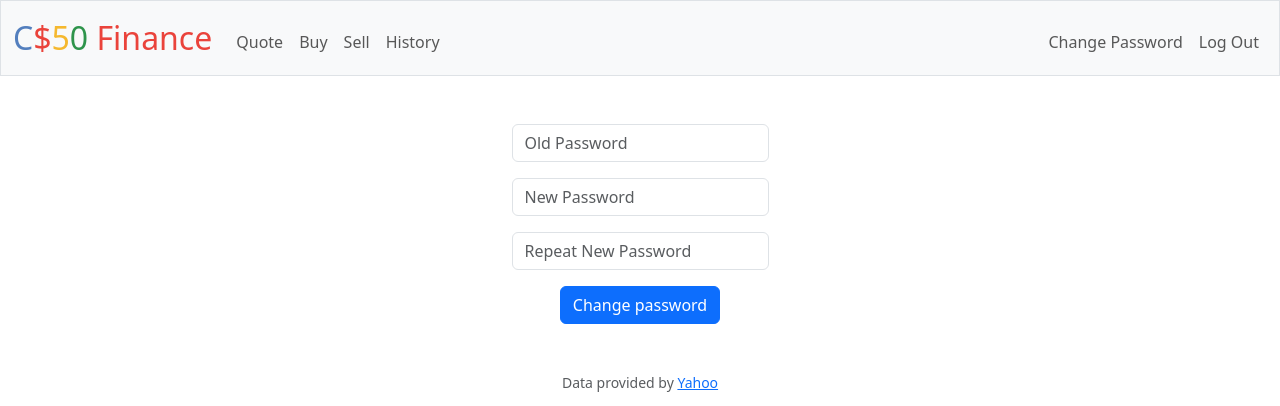
After one commit to telv4nni/portfolio, a Flask app: page /changepass in a window 1280 px wide. The commit adds this page. Shown: the top 406 px of the page. Run offline with Flask 3, Linux system fonts and the light colour scheme; a user stored in the database is signed in; some libraries are stand-ins or nearby versions.

Commit message:
Tue, May 7, 2024, 8:24 PM +02:00

```diff
--- a/finance/app.py
+++ b/finance/app.py
@@ -46,7 +46,6 @@ def index():
             price = lookup(share['symbol'])
             db.execute("UPDATE shares SET currentprice = ? WHERE user_id = ? AND symbol = ?", price['price'], session["user_id"], share['symbol'])
         return render_template("index.html", shares=shares, cash=cash)
-    return apology("TODO")
 
 
 @app.route("/buy", methods=["GET", "POST"])
@@ -132,7 +131,6 @@ def login():
     else:
         return render_template("login.html")
 
-
 @app.route("/logout")
 def logout():
     """Log user out"""
@@ -143,6 +141,11 @@ def logout():
     # Redirect user to login form
     return redirect("/")
 
+@app.route("/changepass", methods=["GET", "POST"])
+@login_required
+def changepass():
+    if request.method == "GET":
+        return render_template("changepass.html")
 
 @app.route("/quote", methods=["GET", "POST"])
 @login_required
--- /dev/null
+++ b/finance/templates/changepass.html
@@ -0,0 +1,20 @@
+{% extends "layout.html" %}
+
+{% block title %}
+    Change password
+{% endblock %}
+
+{% block main %}
+    <form action="/changepass" method="post">
+        <div class="mb-3">
+            <input class="form-control mx-auto w-auto" name="oldpassword" placeholder="Old Password" type="password">
+        </div>
+        <div class="mb-3">
+            <input class="form-control mx-auto w-auto" name="newpassword" placeholder="New Password" type="password">
+        </div>
+        <div class="mb-3">
+            <input class="form-control mx-auto w-auto" name="repeatnewpassword" placeholder="Repeat New Password" type="password">
+        </div>
+        <button class="btn btn-primary" type="submit">Change password</button>
+    </form>
+{% endblock %}
--- a/finance/templates/layout.html
+++ b/finance/templates/layout.html
@@ -37,6 +37,7 @@
                             <li class="nav-item"><a class="nav-link" href="/history">History</a></li>
                         </ul>
                         <ul class="navbar-nav ms-auto mt-2">
+                            <li class="nav-item"><a class="nav-link" href="/changepass">Change Password</a></li>
                             <li class="nav-item"><a class="nav-link" href="/logout">Log Out</a></li>
                         </ul>
                     {% else %}
```
Also changed, not shown: finance/finance.db.
